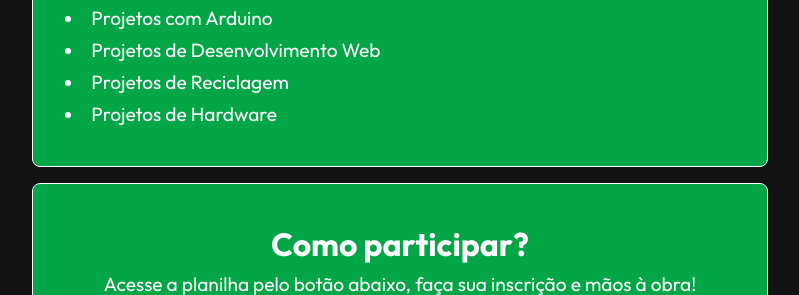
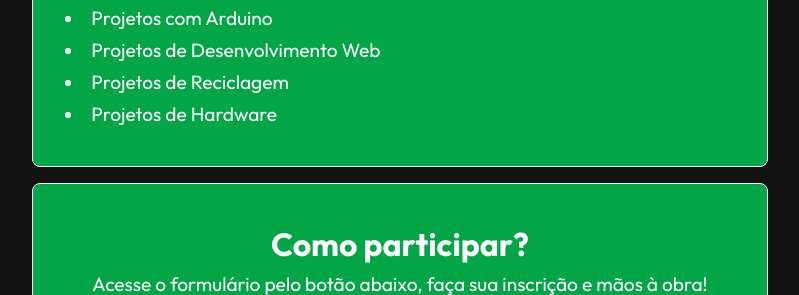
Before and after one commit to kevinbsr/Feira-de-Desenvolvimento-Tecnologico-IFF-2022, a plain HTML site: page index.html in a window 1280 px wide. Shown: the part 505-800 px from the top of the page, without its empty margins (240-1039 px from the left). Drawn offline with Linux system fonts and the light colour scheme.

Commit message:
Update index.html

```diff
--- a/index.html
+++ b/index.html
@@ -31,7 +31,7 @@
       </div>
       <div id="div-03" class="div">
         <h2>Como participar?</h2>
-        <p>Acesse a planilha pelo botão abaixo, faça sua inscrição e mãos à obra!</p>
+        <p>Acesse o formulário pelo botão abaixo, faça sua inscrição e mãos à obra!</p>
         <button><a href="https://docs.google.com/forms/d/e/1FAIpQLSeRRRNCwdjJqkqN6se5A9c33IRpAg_j658CkEp0wmnsEfyfag/viewform" target="_blank">Cadastrar</a></button>
       </div>
     </body>
```
